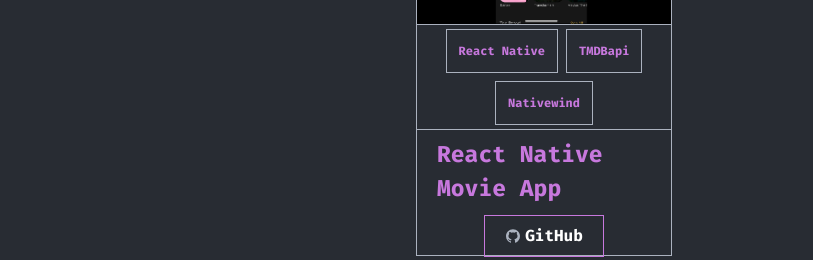
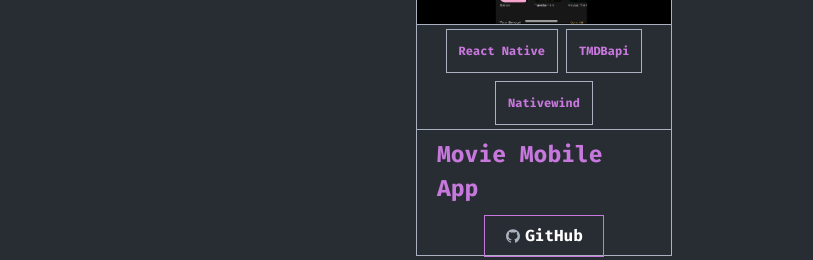
Before and after one commit to khant21699/Ts-Portfolio, a React (Vite) app: page / in a window 1280 px wide. Shown: the part 2780-3040 px from the top of the page, without its empty margins (96-909 px from the left). Built offline with nearby package versions, Linux system fonts and the light colour scheme.

Commit message:
work card fix

```diff
--- a/src/Pages/Works.tsx
+++ b/src/Pages/Works.tsx
@@ -55,7 +55,7 @@
         />
         <WorksCards
           techs={["React Native", "TMDBapi", "Nativewind"]}
-          title="React Native Movie App"
+          title="Movie Mobile App"
           imgSrc={RNMovie}
           git="https://github.com/khant21699/ReactNative-MovieApp"
           live=""
```
